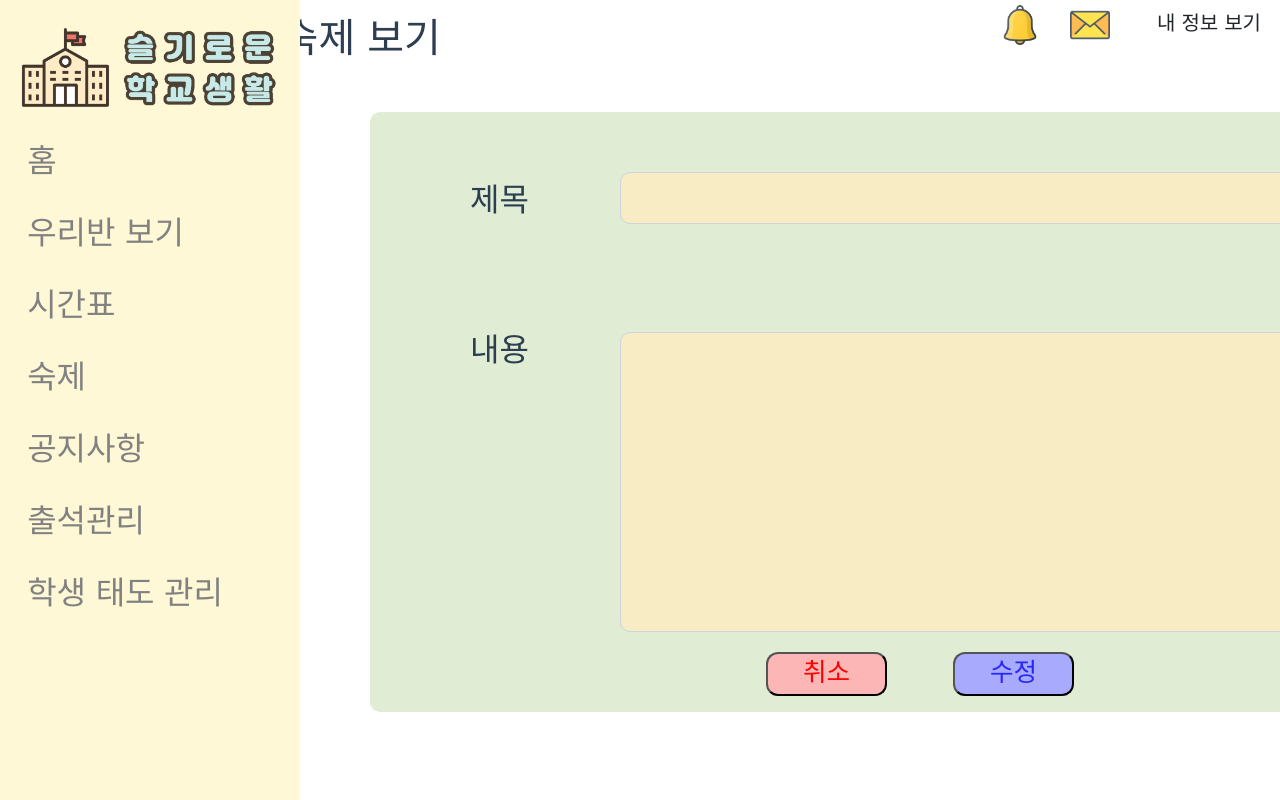
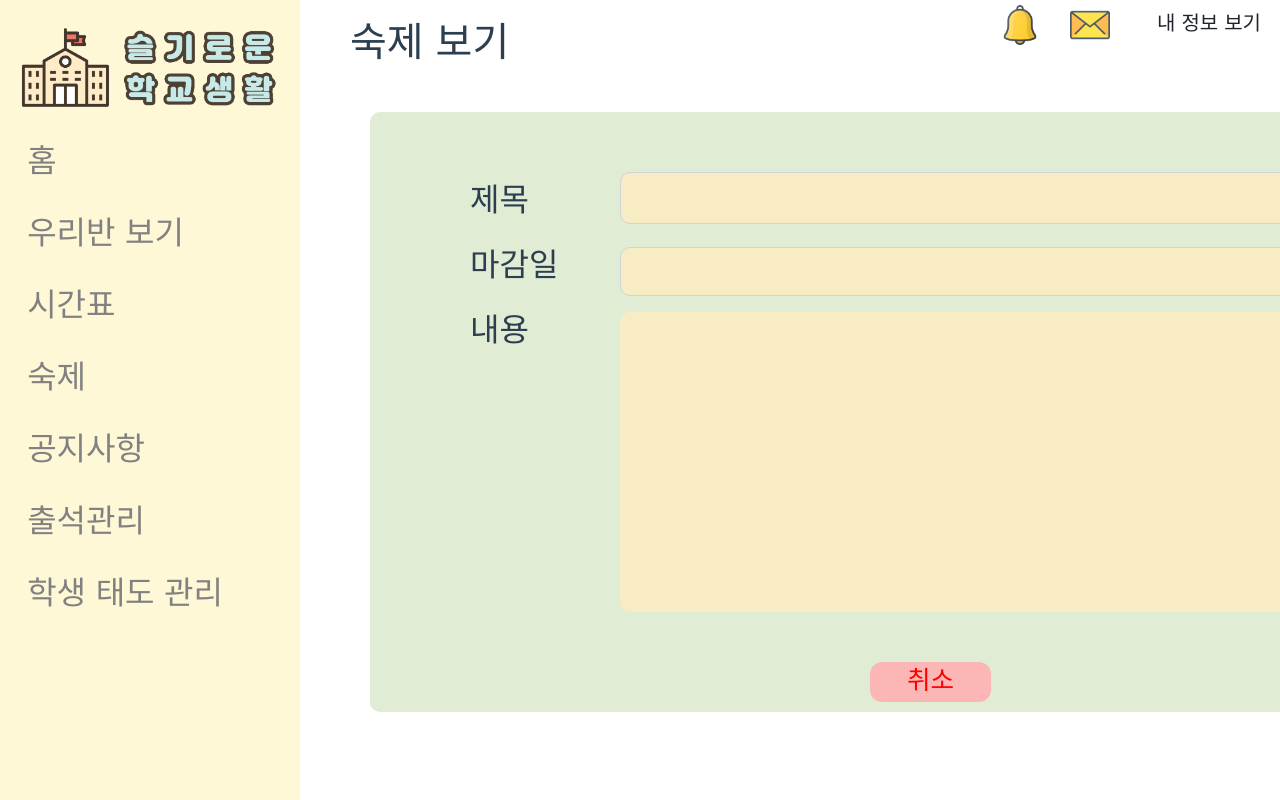
Before and after one commit to Jeong-Heui-Jin/wise_school, a Vue app in the folder frontend/: page /homework_view in a window 1280 px wide. Shown: the top 800 px of the page. Built offline with nearby package versions, Linux system fonts and the light colour scheme; a web font is replaced by a local one.

Commit message:
Create delete button

```diff
--- a/frontend/src/views/AfterLogin/HomeworkView.vue
+++ b/frontend/src/views/AfterLogin/HomeworkView.vue
@@ -4,21 +4,25 @@
     <NavSideBar />
     <NavBar />
 
-    <h1 id="homeworkTitle">숙제 보기</h1>
-
     <!-- 작성 Form -->
     <b-form id="noticeViewForm">
+      <h1 id="homeworkTitle">숙제 보기</h1>
       <!-- 제목 -->
-      <h2 id="title">제목</h2>
-      <b-form-input id="titleName"></b-form-input>
+      <h2 id="sub-title">제목</h2>
+      <b-form-input readonly id="titleName"></b-form-input>
+
+      <h2 id="endTitle">마감일</h2>
+      <b-form-input readonly id="endDate"></b-form-input>
+      <!-- <input type="date" id="endDate" name="trip-start" /> -->
 
       <!-- 내용 -->
       <h2 id="content">내용</h2>
-      <b-form-textarea id="contentText"></b-form-textarea>
+      <b-form-textarea readonly id="contentText" plaintext></b-form-textarea>
 
-      <!-- 취소/저장 버튼 -->
+      <!-- 취소/수정/삭제 버튼 -->
       <button id="cancelBtn">취소</button>
       <button id="changeBtn">수정</button>
+      <button id="deleteBtn">삭제</button>
     </b-form>
   </div>
 </template>
@@ -37,11 +41,6 @@ export default {
 </script>
 
 <style>
-#homeworkTitle {
-  position: absolute;
-  left: 22%;
-}
-
 #noticeViewForm {
   position: fixed;
 
@@ -57,7 +56,13 @@ export default {
   font-size: 160%;
 }
 
-#noticeViewForm #title {
+#noticeViewForm #homeworkTitle {
+  position: absolute;
+  top: -92px;
+  left: -20px;
+}
+
+#noticeViewForm #sub-title {
   position: absolute;
   left: 100px;
   top: 70px;
@@ -75,16 +80,34 @@ export default {
   border-radius: 10px;
 }
 
+#noticeViewForm #endTitle {
+  position: absolute;
+  left: 100px;
+  top: 135px;
+}
+
+#noticeViewForm #endDate {
+  position: absolute;
+  left: 250px;
+  top: 135px;
+
+  width: 700px;
+  font-size: 90%;
+
+  background-color: rgb(248, 236, 196);
+  border-radius: 10px;
+}
+
 #noticeViewForm #content {
   position: absolute;
   left: 100px;
-  top: 220px;
+  top: 200px;
 }
 
 #noticeViewForm #contentText {
   position: absolute;
   left: 250px;
-  top: 220px;
+  top: 200px;
 
   max-width: 700px;
   min-width: 700px;
@@ -101,11 +124,11 @@ export default {
 
 #noticeViewForm #cancelBtn {
   position: absolute;
-  top: 90%;
-  left: 36%;
+  top: 550px;
+  left: 500px;
 
   border-radius: 12px;
-
+  border: 0px;
   color: red;
   background-color: #fcb6b6;
 
@@ -114,14 +137,31 @@ export default {
 
 #noticeViewForm #changeBtn {
   position: absolute;
-  top: 90%;
-  left: 53%;
+  top: 17px;
+  left: 965px;
 
-  border-radius: 12px;
+  border-radius: 7px;
+  border: 0px;
+  color: rgb(190, 140, 32);
+  background-color: rgb(249, 249, 252);
 
-  color: rgb(38, 38, 255);
-  background-color: #a8aafd;
+  font-size: 60%;
 
-  min-width: 11%;
+  min-width: 5%;
+}
+
+#noticeViewForm #deleteBtn {
+  position: absolute;
+  top: 17px;
+  left: 1025px;
+
+  border-radius: 7px;
+  border: 0px;
+  color: rgb(190, 140, 32);
+  background-color: rgb(249, 249, 252);
+
+  font-size: 60%;
+
+  min-width: 5%;
 }
 </style>
```
